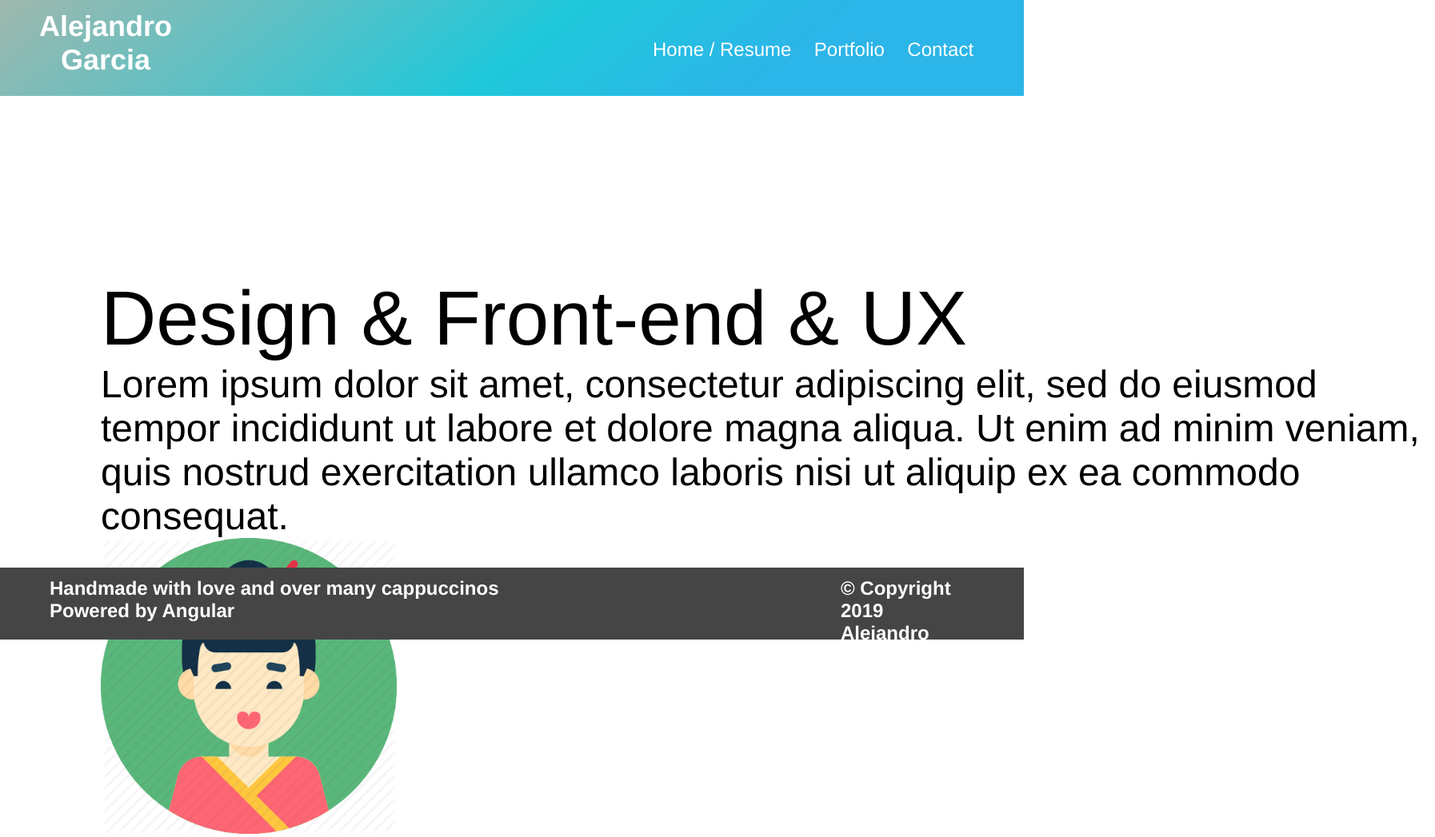
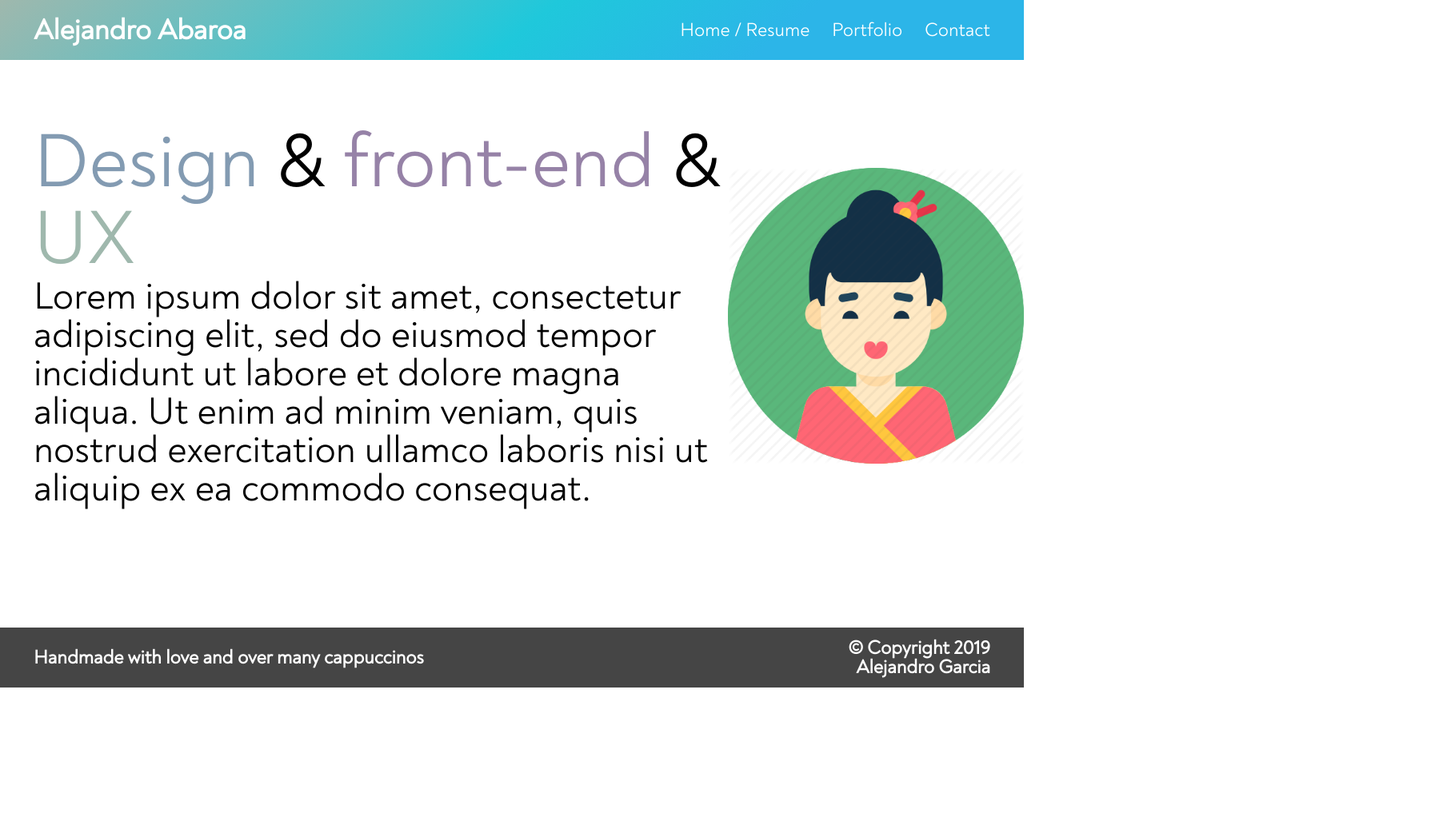
Before and after one commit to mexicanrobot/portfolio-html, a website: page public/index.html in a window 1280 px wide. Shown: the whole page at 80% size, 1794 px wide, since content can reach past the window. After the commit the page ends 860 px from the top, so only its background shows below. Drawn offline with Linux system fonts and the light colour scheme.

Commit message:
Add fonts

```diff
--- a/public/css/index.css
+++ b/public/css/index.css
@@ -1,42 +1,49 @@
 * {
-    font-family: Helvetica, sans-serif
+    font-family: Noah, sans-serif
 }
+
+@font-face {
+    font-family: Noah;
+    src: url(Noah-Regular.woff);
+}
+
 .header {
     width: 100vw;
-    height: 120px;
-    /* background-color: #454545; */
+    height: 75px;
     background-color: #1fc8db;
-background-image: linear-gradient(141deg, #9fb8ad 0%, #1fc8db 51%, #2cb5e8 75%);
-    position: absolute;
-    left: 0;
-    top: 0;
+    background-image: linear-gradient(141deg, #9fb8ad 0%, #1fc8db 51%, #2cb5e8 75%);
     font-family: inherit;
+    display: flex;
+    align-items: center;
+}
+
+.page-container {
+    display: flex;
+    min-height: 100vh;
+    flex-direction: column;
+}
+
+.content {
+    flex: 1;
 }
 
 .logo {
     font-size: 36px;
     font-weight: bold;
-    position: absolute;
-    width: 180px;
-    height: 96px;
-    display: inline-block;
-    top: 12px;
-    left: 42px;
     text-align: center;
     color: #FFFFFF;
     font-family: inherit;
+    flex: 1;
+    text-align: left;
+    padding-left: 42px;
 }
 
 .nav-container {
-    width: 446px;
-    height: 29px;
-    display: inline-block;
-    position: absolute;
-    top: 48px;
-    right: 42px;
-    top: 48px;
+    flex: 1;
     color: #FFF;
     font-family: inherit;
+    text-align: right;
+    padding-right: 42px;
 }
 
 .nav-item {
@@ -48,56 +55,78 @@ background-image: linear-gradient(141deg, #9fb8ad 0%, #1fc8db 51%, #2cb5e8 75%);
 
 .footer {
     width: 100vw;
-    height: 90px;
-    display: inline-block;
-    position: fixed;
-    left: 0;
-    bottom: 0;
+    height: 75px;
     background-color: #454545;
     color: #FFF;
     font-weight: bold;
     font-size: 24px;
     font-family: inherit;
+    display: flex;
+    align-items: center;
 }
 
 .footer-msg {
-    display: inline-block;
-    width: 494;
-    height: 62px;
-    position: absolute;
-    left: 62px;
-    top: 12px;
     font-family: inherit;
+    text-align: left;
+    padding-left: 42px;
+    flex: 1;
 }
 
 .footer-cr {
-    display: inline-block;
-    width: 187px;
-    height: 62px;
-    right: 42px;
-    top:12px;
-    position: absolute;
     font-family: inherit;
+    text-align: right;
+    padding-right: 42px;
+    flex: 1;
 }
 
-.avatar {
+.intro .avatar {
+    flex: 1;
+    max-width: 370px;
+}
+
+.intro .avatar img {
     width: 370px;
     height: 370px;
 }
 
 .intro {
-    display: inline-block;
-    position: absolute;
-    width: 1668px;
-    height: 559px;
-    top: 343px;
-    left: 126px;
+    display: flex;
+    justify-content: center;
+    align-items: center;
+    padding-top: 80px;
 }
 
-.intro .title {
-    font-size: 96px;
+.intro .message {
+    flex: 1;
+    max-width: 1163px;
 }
 
-.intro .desc {
+.message .title {
+    font-size: 96px;
+    /* grid-column: 1; */
+    padding-left: 42px;
+}
+
+.message .desc {
     font-size: 48px;
+    /* grid-column: 1; */
+    padding-left: 42px;
 }
+
+.design {
+    color: #839BB2;
+}
+
+.frontend {
+    color: #9682A7;
+}
+
+.ux {
+    color: #9FB8AD;
+}
+
+.resume {
+    margin-top: 150px;
+    background-color: #839BB2;
+    border-radius: 10px;
+}
--- /dev/null
+++ b/public/css/reset.css
@@ -0,0 +1,48 @@
+/* http://meyerweb.com/eric/tools/css/reset/
+   v2.0 | 20110126
+   License: none (public domain)
+*/
+
+html, body, div, span, applet, object, iframe,
+h1, h2, h3, h4, h5, h6, p, blockquote, pre,
+a, abbr, acronym, address, big, cite, code,
+del, dfn, em, img, ins, kbd, q, s, samp,
+small, strike, strong, sub, sup, tt, var,
+b, u, i, center,
+dl, dt, dd, ol, ul, li,
+fieldset, form, label, legend,
+table, caption, tbody, tfoot, thead, tr, th, td,
+article, aside, canvas, details, embed,
+figure, figcaption, footer, header, hgroup,
+menu, nav, output, ruby, section, summary,
+time, mark, audio, video {
+	margin: 0;
+	padding: 0;
+	border: 0;
+	font-size: 100%;
+	/* font: inherit; */
+	vertical-align: baseline;
+}
+/* HTML5 display-role reset for older browsers */
+article, aside, details, figcaption, figure,
+footer, header, hgroup, menu, nav, section {
+	display: block;
+}
+body {
+	line-height: 1;
+}
+ol, ul {
+	list-style: none;
+}
+blockquote, q {
+	quotes: none;
+}
+blockquote:before, blockquote:after,
+q:before, q:after {
+	content: '';
+	content: none;
+}
+table {
+	border-collapse: collapse;
+	border-spacing: 0;
+}
--- a/public/index.html
+++ b/public/index.html
@@ -1,29 +1,39 @@
 <!DOCTYPE html>
 <html>
     <head>
+        <link rel="stylesheet" type="text/css" href="css/reset.css">
         <link rel="stylesheet" type="text/css" href="css/index.css">
     </head>
     <body>
-        <div class="header">
-            <div class="logo">Alejandro Garcia</div>
+        <div class="page-container">
+            <header class="header">
+                <div class="logo">Alejandro Abaroa</div>
                 <div class="nav-container">
                     <div class="nav-item">Home / Resume</div>
                     <div class="nav-item">Portfolio</div>
                     <div class="nav-item">Contact</div>
                 </div>
+            </header>
+
+            <main class="content">
+                <div class="intro">
+                    <div class="message">
+                        <div class="title">
+                            <span class="design">Design</span> & <span class="frontend">front-end</span> & <span class="ux">UX</span>
+                        </div>
+                        <div class="desc">Lorem ipsum dolor sit amet, consectetur adipiscing elit, sed do eiusmod tempor incididunt ut labore et dolore magna aliqua. Ut enim ad minim veniam, quis nostrud exercitation ullamco laboris nisi ut aliquip ex ea commodo consequat. </div>
+                    </div>
+                    <img class="avatar" src="images/avatar.png"/>
                 </div>
 
-        <div class="intro">
-            <div class="title">Design & Front-end & UX</div>
-            <div class="desc">Lorem ipsum dolor sit amet, consectetur adipiscing elit, sed do eiusmod tempor incididunt ut labore et dolore magna aliqua. Ut enim ad minim veniam, quis nostrud exercitation ullamco laboris nisi ut aliquip ex ea commodo consequat. </div>
-            <div>
-                <img class="avatar" src="images/avatar.png"/>
+                <div class="resume">
                 </div>
-        </div>
+            </main>
 
-        <div class="footer">
-            <div class="footer-msg">Handmade with love and over many cappuccinos<br>Powered by Angular</div>
+            <footer class="footer">
+                <div class="footer-msg">Handmade with love and over many cappuccinos</div>
                 <div class="footer-cr">© Copyright 2019<br>Alejandro Garcia</div>
+            </footer>
         </div>
     </body>
 </html>
```
Also changed, not shown: public/css/Noah-Regular.woff (added). Lines whose indentation alone changed are shown as unchanged.
